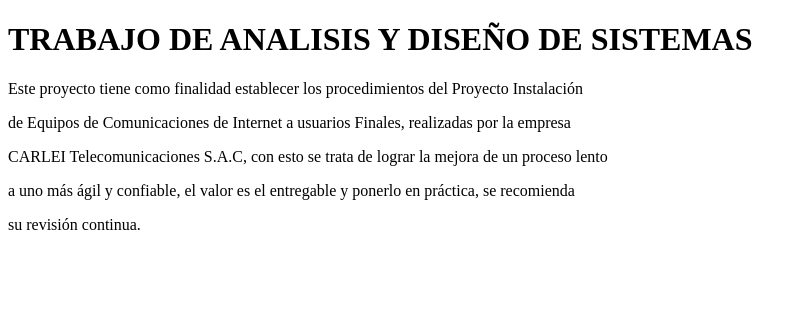
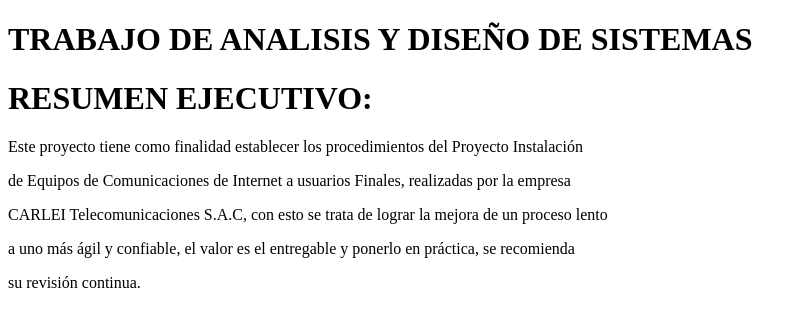
Before and after one commit to RomelPeru/TFinal, a plain HTML site: page index.html in a window 1280 px wide. Shown: the whole page, without its empty margins (0-807 px from the left). Drawn offline with Linux system fonts and the light colour scheme.

Commit message:
Update index.html

```diff
--- a/index.html
+++ b/index.html
@@ -8,6 +8,7 @@
 </head>
 <body>
     <h1> TRABAJO DE ANALISIS Y DISEÑO DE SISTEMAS</h1>
+    <h1> RESUMEN EJECUTIVO:</h1>
     <p>Este proyecto tiene como finalidad establecer los procedimientos del Proyecto Instalación</p
     <p>de Equipos de Comunicaciones de Internet a usuarios Finales, realizadas por la empresa</p
     <p>CARLEI Telecomunicaciones S.A.C, con esto se trata de lograr la mejora de un proceso lento</p
```
